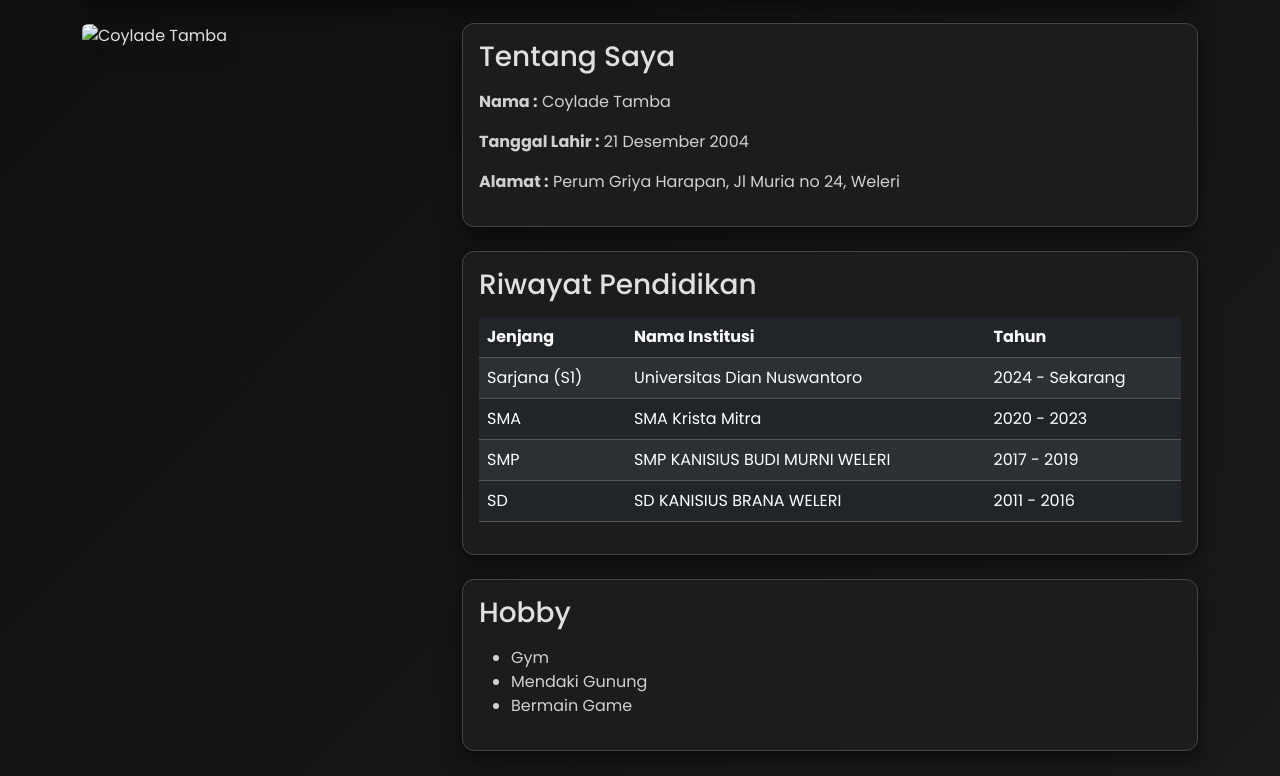
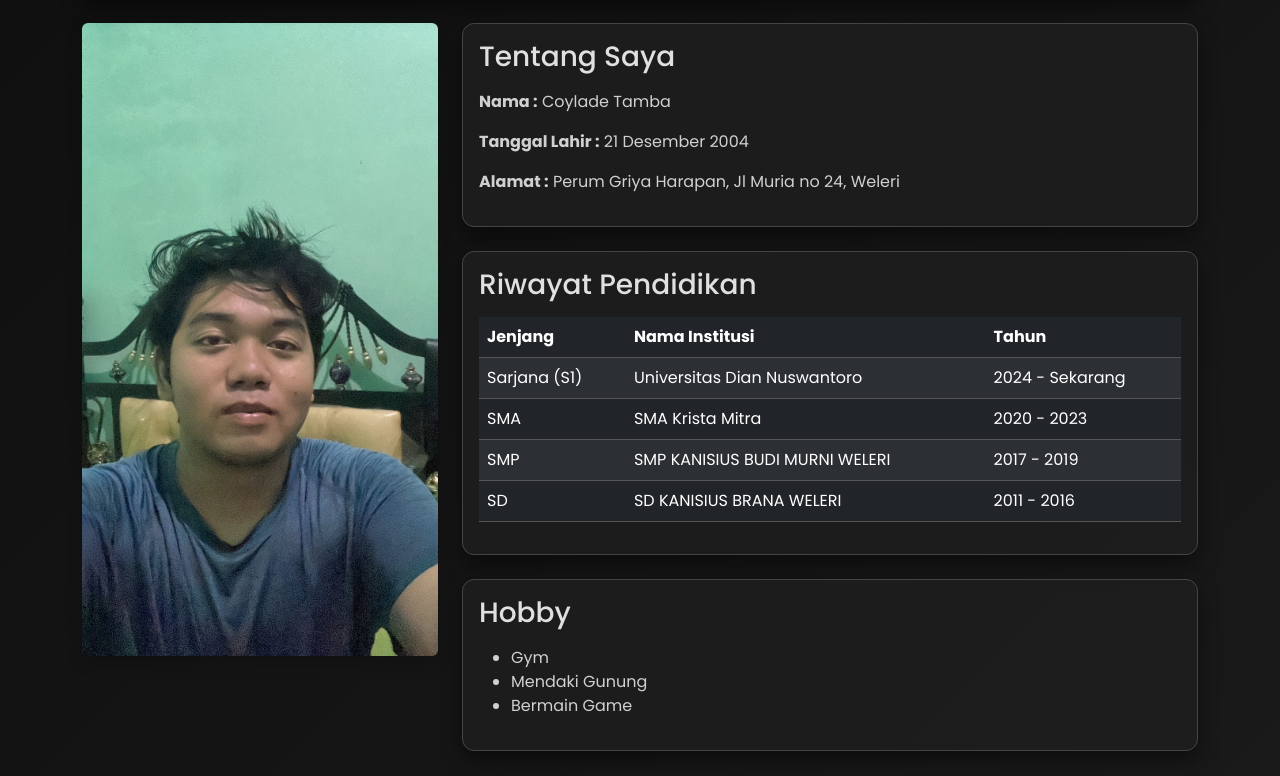
Before and after one commit to CoyladeTamba123/tugas-coy, a plain HTML site: page index.html in a window 1280 px wide. Shown: the part 131-907 px from the top of the page. Drawn offline with nearby package versions, Linux system fonts and the light colour scheme.

Commit message:
Update index.html

```diff
--- a/index.html
+++ b/index.html
@@ -17,7 +17,7 @@
 
         <div class="row">
             <div class="col-md-4 mb-4">
-                <img src="jembut.jpeg" class="img-fluid rounded shadow" alt="Coylade Tamba" />
+                <img src="jembot.jpeg" class="img-fluid rounded shadow" alt="Coylade Tamba" />
             </div>
 
             <div class="col-md-8">
```
